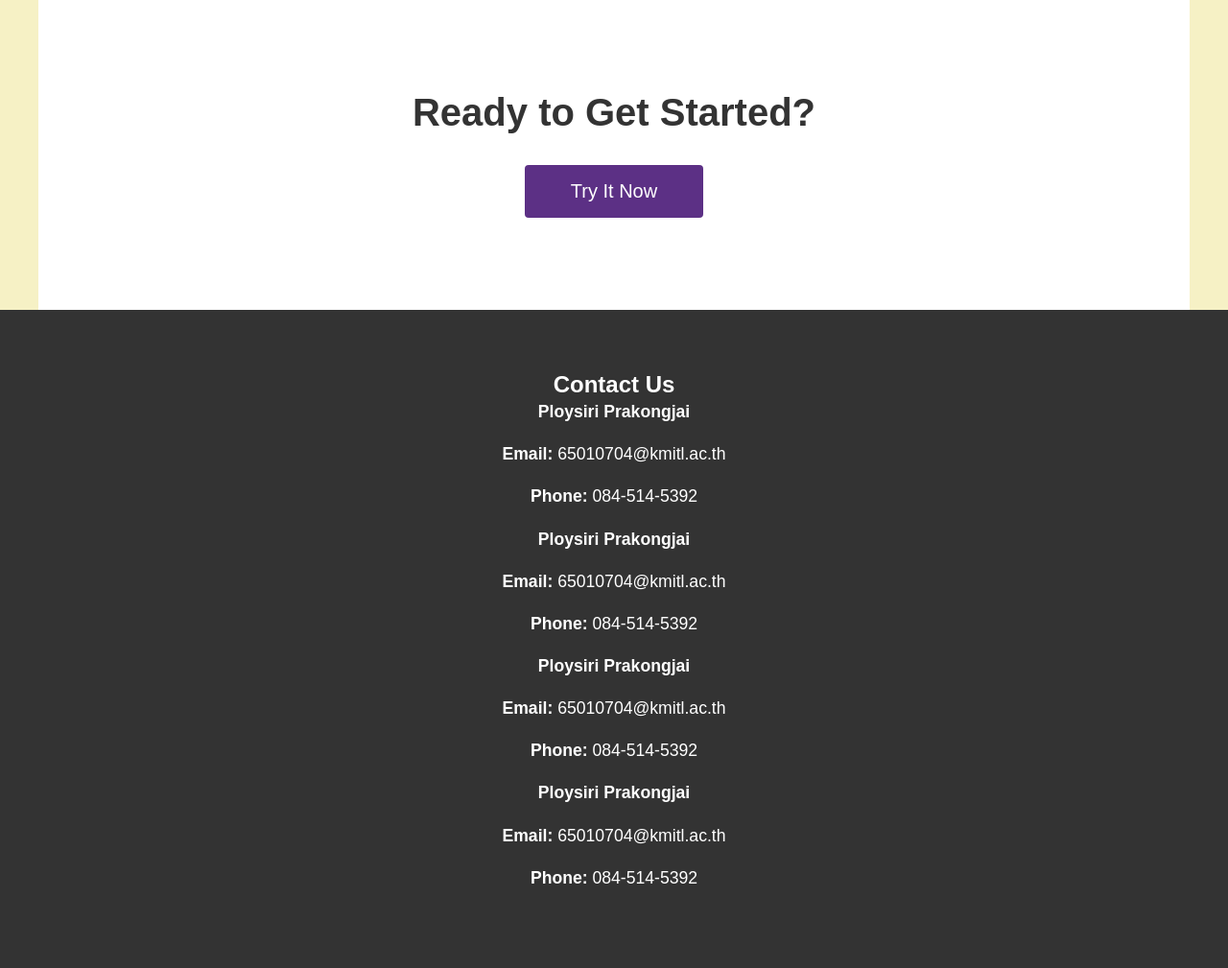
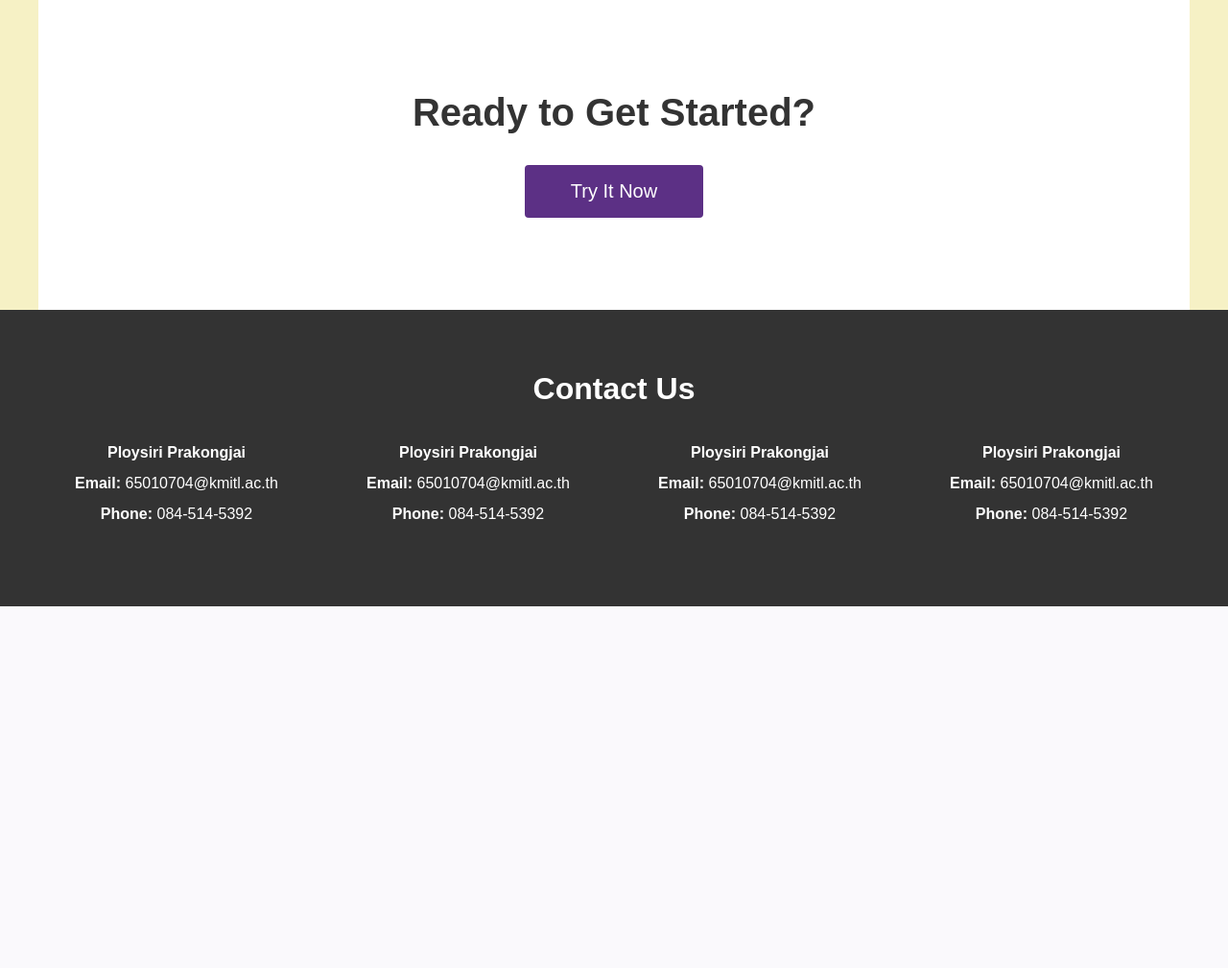
Before and after one commit to Jennie-ji/grade_planner, a Django app: page / in a window 1280 px wide. Shown: the part 2840-3849 px from the top of the page at 96% size. After the commit the page ends 3472 px from the top, so only its background shows below. Run offline with Django 5.2, Linux system fonts and the light colour scheme; parts of the project's set-up code (start-up, migrations or seed data) failed here and were passed over.

Commit message:
update style.css

```diff
--- a/app_grade/static/app_grade/style.css
+++ b/app_grade/static/app_grade/style.css
@@ -148,26 +148,38 @@ body {
 }
 
 .contact-section {
+  display: flex;
+  flex-direction: column;
   background-color: #333;
   color: white;
   padding: 4rem 2rem;
   text-align: center;
 }
 
-.contact-info {
-    max-width: 600px;
-    margin: 0 auto;
+.contact-section h2 {
+  font-size: 2rem;
+  margin-bottom: 2rem;
+  width: 100%;
 }
 
-.contact-info h2 {
-    margin-bottom: 2rem;
-    font-size: 2rem;
+.contact-section .contact-info-wrapper {
+  display: flex;
+  flex-wrap: wrap;
+  justify-content: space-around;
+  width: 100%;
+}
+
+.contact-section .contact-info {
+  flex: 0 0 20%;
+  margin: 0.5rem;
+  box-sizing: border-box;
+  text-align: center;
 }
 
 .contact-info p {
   margin-bottom: 1rem;
-    font-size: 1.1rem;
-    line-height: 1.6;
+  font-size: 1rem;
+  line-height: 1rem;
 }
 
 @media (max-width: 768px) {
@@ -187,7 +199,7 @@ body {
   width: 40px;
   height: 40px;
   border-radius: 50%;
-    background: rgba(0,0,0,0.5);
+  background: rgba(0, 0, 0, 0.5);
   border: none;
   color: white;
   cursor: pointer;
@@ -195,6 +207,10 @@ body {
 }
 
 @keyframes goldSparkle {
-    0% { background-position: 0% 50%; }
-    100% { background-position: 100% 50%; }
+  0% {
+    background-position: 0% 50%;
   }
+  100% {
+    background-position: 100% 50%;
+  }
+}
```
Lines whose indentation alone changed are shown as unchanged.
